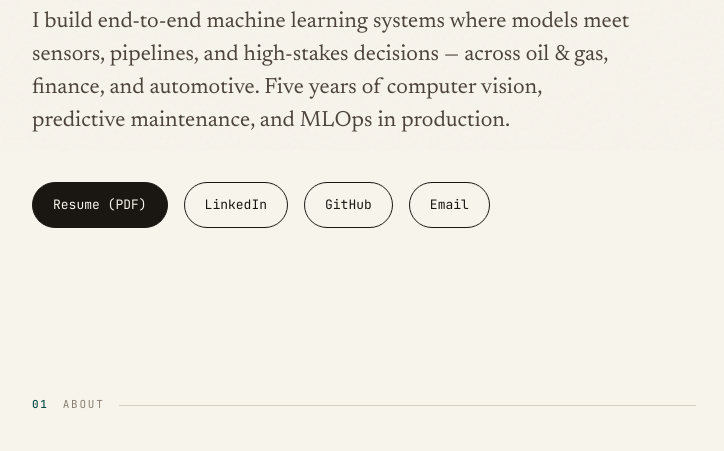
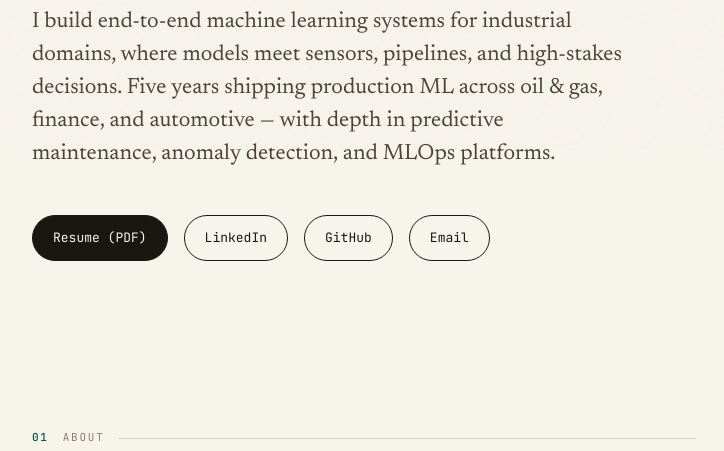
Before and after one commit to pelabdang/portfolio, a plain HTML site: page index.html in a window 1280 px wide. Shown: the part 649-1100 px from the top of the page, without its empty margins (276-1000 px from the left). Drawn offline with Linux system fonts and the light colour scheme.

Commit message:
Update ML systems description in index.html
Revised the description of machine learning systems to enhance clarity and detail.

```diff
--- a/index.html
+++ b/index.html
@@ -426,8 +426,7 @@
         <div class="eyebrow">Senior Data Scientist · Londrina, Brazil</div>
         <h1>Production ML<br>for <em>industrial</em><br>domains.</h1>
         <p class="lede">
-          I build end-to-end machine learning systems where models meet sensors, pipelines, and high-stakes decisions — across oil &amp; gas, finance, and automotive. Five years of computer vision, predictive maintenance, and MLOps in production.
-        </p>
+I build end-to-end machine learning systems for industrial domains, where models meet sensors, pipelines, and high-stakes decisions. Five years shipping production ML across oil &amp; gas, finance, and automotive — with depth in predictive maintenance, anomaly detection, and MLOps platforms.        </p>
         <div class="ctas">
           <a class="primary" href="Angelo_Pelisson_Resume.pdf" target="_blank" rel="noopener">Resume (PDF)</a>
           <a href="https://www.linkedin.com/in/angelo-pelisson" target="_blank" rel="noopener">LinkedIn</a>
```
